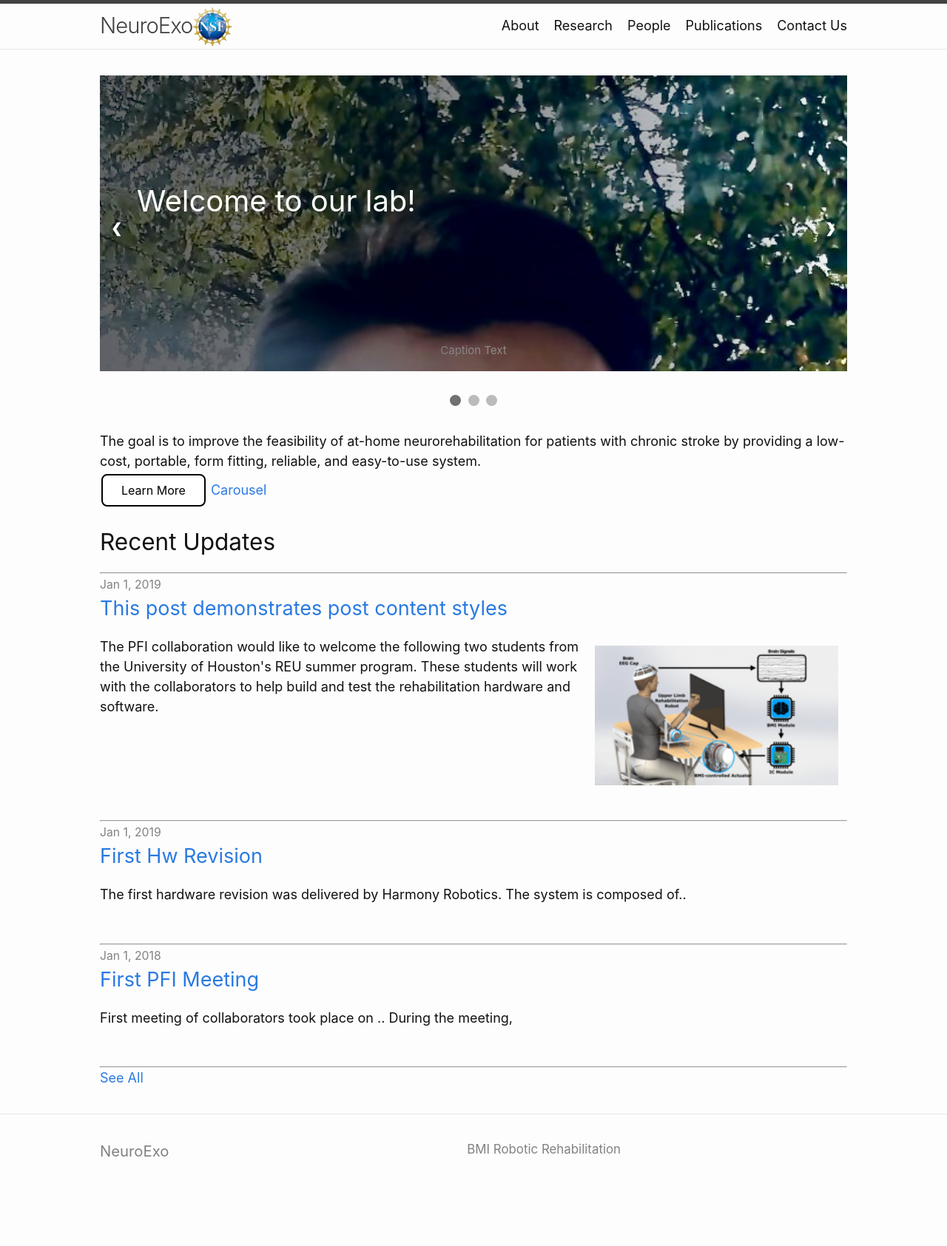
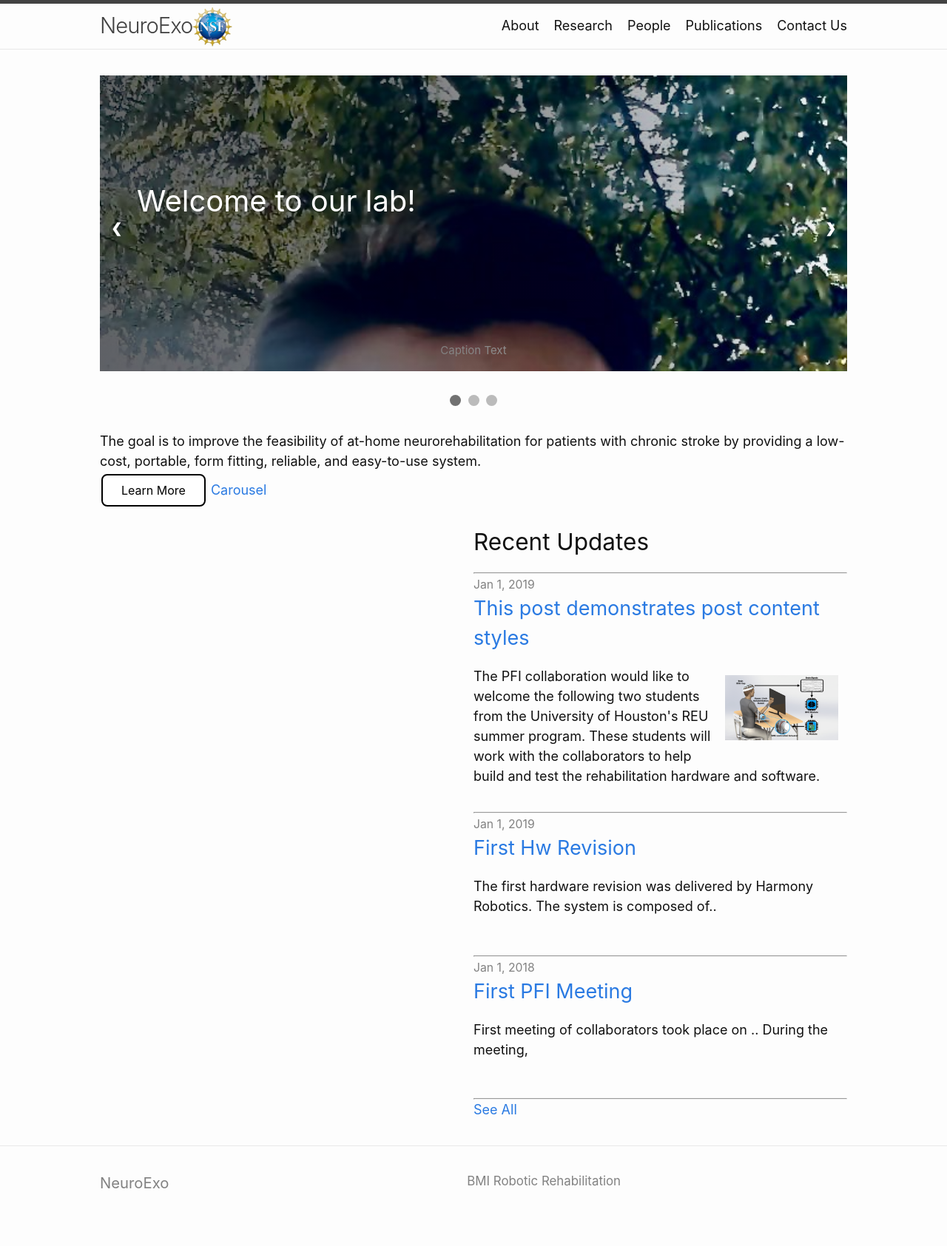
Before and after one commit to arcraik/neuroexo-website, a Jekyll site: the page built from index.html, in a window 1280 px wide. Shown: the whole page at 74% size. Built offline with Jekyll 4.4.1, drawn with Linux system fonts in a browser that asks for light colours; the list of posts is cut into pages by our own code; before the commit the page ends 1642 px from its top, so only the background shows below that.

Commit message:
Update home.html

```diff
--- a/_layouts/home.html
+++ b/_layouts/home.html
@@ -9,8 +9,8 @@ layout: default
   {{ content }}
 
 
-
-<div>
+<br>
+<div style="width:50%; float:right;">
  <h2 style="padding-top:20px;" class="post-list-heading">{{ page.list_title | default: "Recent Updates" }}</h2>
  <ul class="post-list">
     {% for post in paginator.posts %}
```
